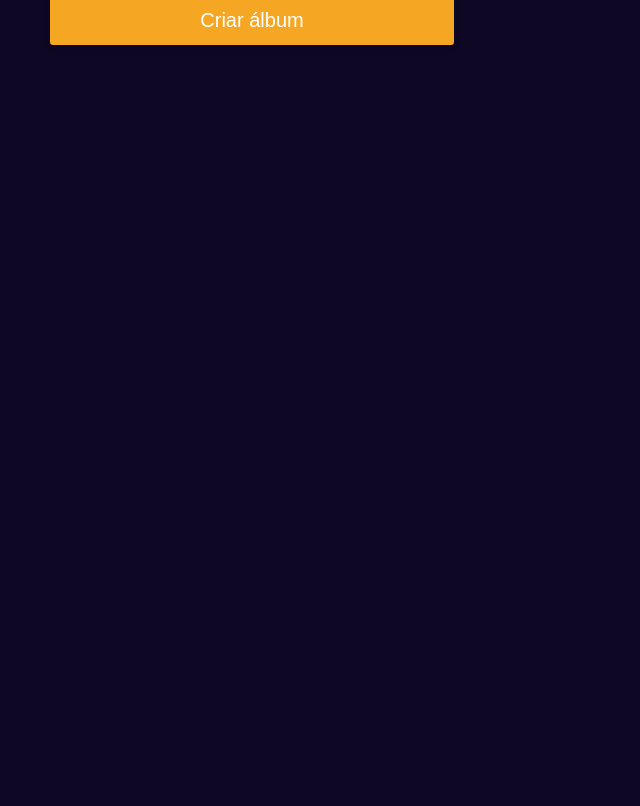
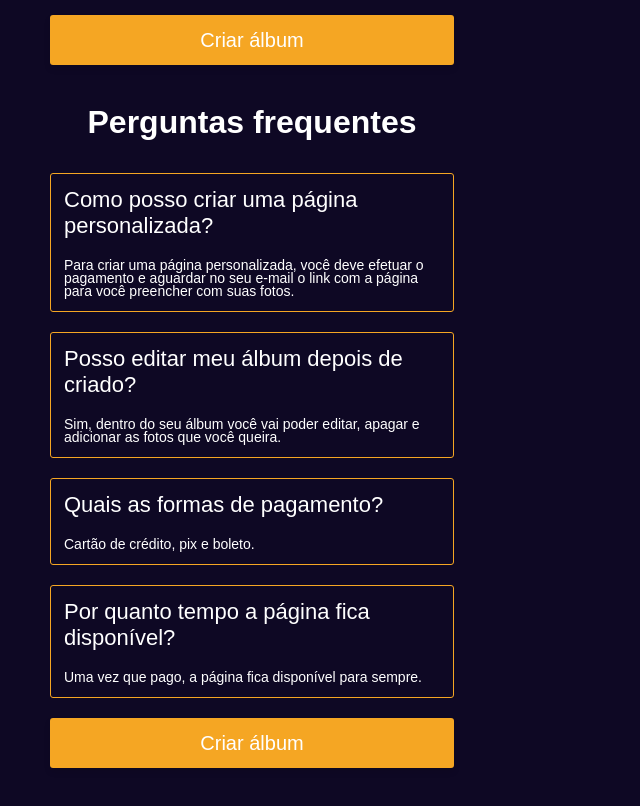
Before and after one commit to breneg0at/brenewantlove, a Next.js app: page / in a window 1280 px wide. Shown: the part 1712-2518 px from the top of the page, without its empty margins (0-640 px from the left). Before the commit the page ends 1807 px from the top, so only its background shows below. Built offline with nearby package versions, Linux system fonts and the light colour scheme; a web font is replaced by a local one.

Commit message:
Feat: add FAQ

```diff
--- a/app/globals.css
+++ b/app/globals.css
@@ -40,6 +40,12 @@ body {
   font-weight: 200;
   font-size: var(--text-one);
   line-height: 2.1rem;
+}
+
+.textTwo {
+  font-weight: 200;
+  font-size: var(--text-two);
+  line-height: 1.3rem;
 }
 
 .titleTwo {
@@ -118,3 +124,23 @@ body {
   font-size: 1.8rem;
   font-weight: 600;
 }
+
+
+.boxFAQ {
+  display: flex;
+  flex-direction: column;
+  justify-content: center;
+  text-align: left;
+  gap: 2rem;
+  padding: 1.3rem;
+  max-width: 40.4rem;
+  width: 100%;
+  height: fit-content;
+  border: 1px solid var(--primary-color);
+  color: #fff;
+  align-self: flex-start;
+  font-size: 1.6rem;
+  border-radius: 0.3rem;
+  font-size: 1.8rem;
+  font-weight: 600;
+}
--- a/app/page.tsx
+++ b/app/page.tsx
@@ -78,7 +78,7 @@ export default function Home() {
         </div>
 
         <div className="flex flex-col max-w-[40.4rem] w-full gap-8">
-          <h2 className="titleTwo text-center">Como funciona</h2>
+          <h2 className="titleTwo text-center mb-8">Como funciona</h2>
 
           <div className="boxHowWork">
             <FadeInSection>1. Faça o pagamento</FadeInSection>
@@ -95,6 +95,50 @@ export default function Home() {
 
           <SaleButton />
         </div>
+
+        <div className="flex flex-col max-w-[40.4rem] w-full gap-8 mt-11 mb-11">
+          <h2 className="titleTwo text-center mb-8">Perguntas frequentes</h2>
+
+          <div className="boxFAQ">
+            <h2 className="subtitle">
+              Como posso criar uma página personalizada?
+            </h2>
+
+            <p className="textTwo">
+              Para criar uma página personalizada, você deve efetuar o pagamento
+              e aguardar no seu e-mail o link com a página para você preencher
+              com suas fotos.
+            </p>
+          </div>
+
+          <div className="boxFAQ">
+            <h2 className="subtitle">
+              Posso editar meu álbum depois de criado?
+            </h2>
+
+            <p className="textTwo">
+              Sim, dentro do seu álbum você vai poder editar, apagar e adicionar
+              as fotos que você queira.
+            </p>
+          </div>
+
+          <div className="boxFAQ">
+            <h2 className="subtitle">Quais as formas de pagamento?</h2>
+
+            <p className="textTwo">Cartão de crédito, pix e boleto.</p>
+          </div>
+
+          <div className="boxFAQ">
+            <h2 className="subtitle">
+              Por quanto tempo a página fica disponível?
+            </h2>
+
+            <p className="textTwo">
+              Uma vez que pago, a página fica disponível para sempre.
+            </p>
+          </div>
+          <SaleButton />
+        </div>
       </main>
     </div>
   );
```
